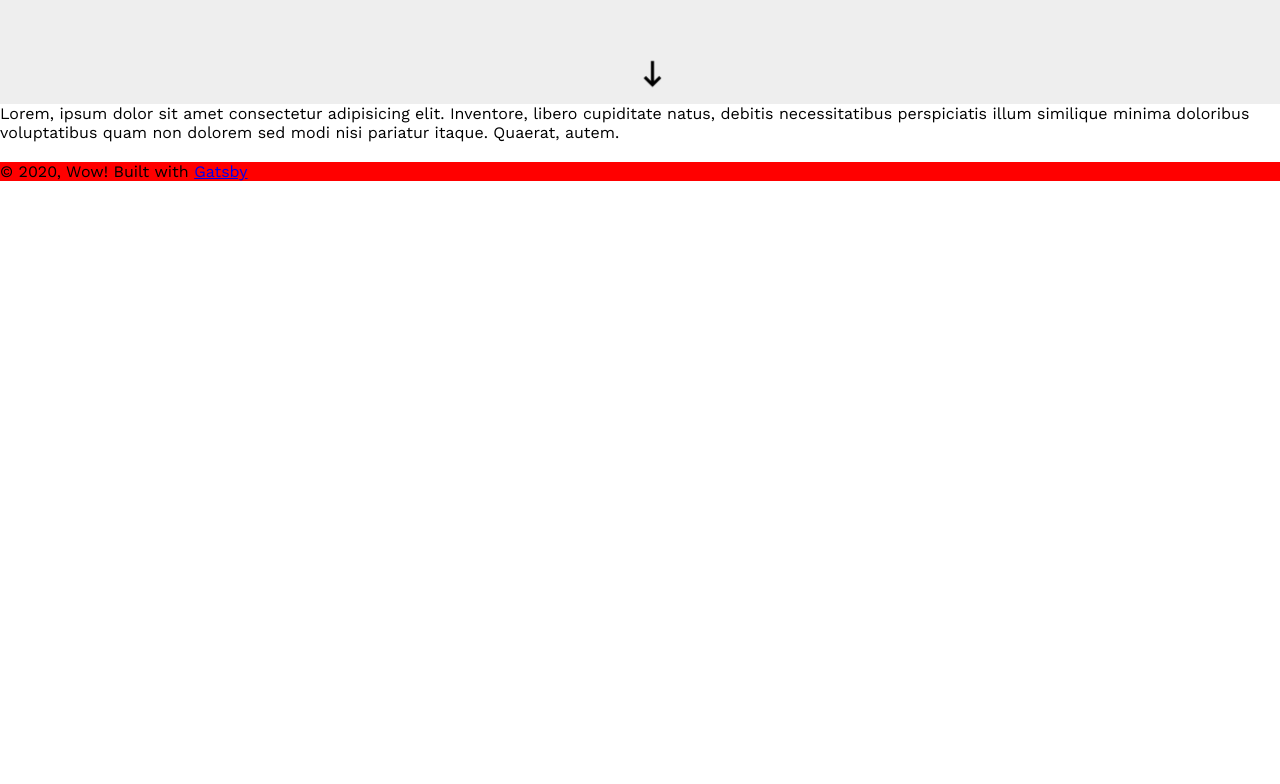
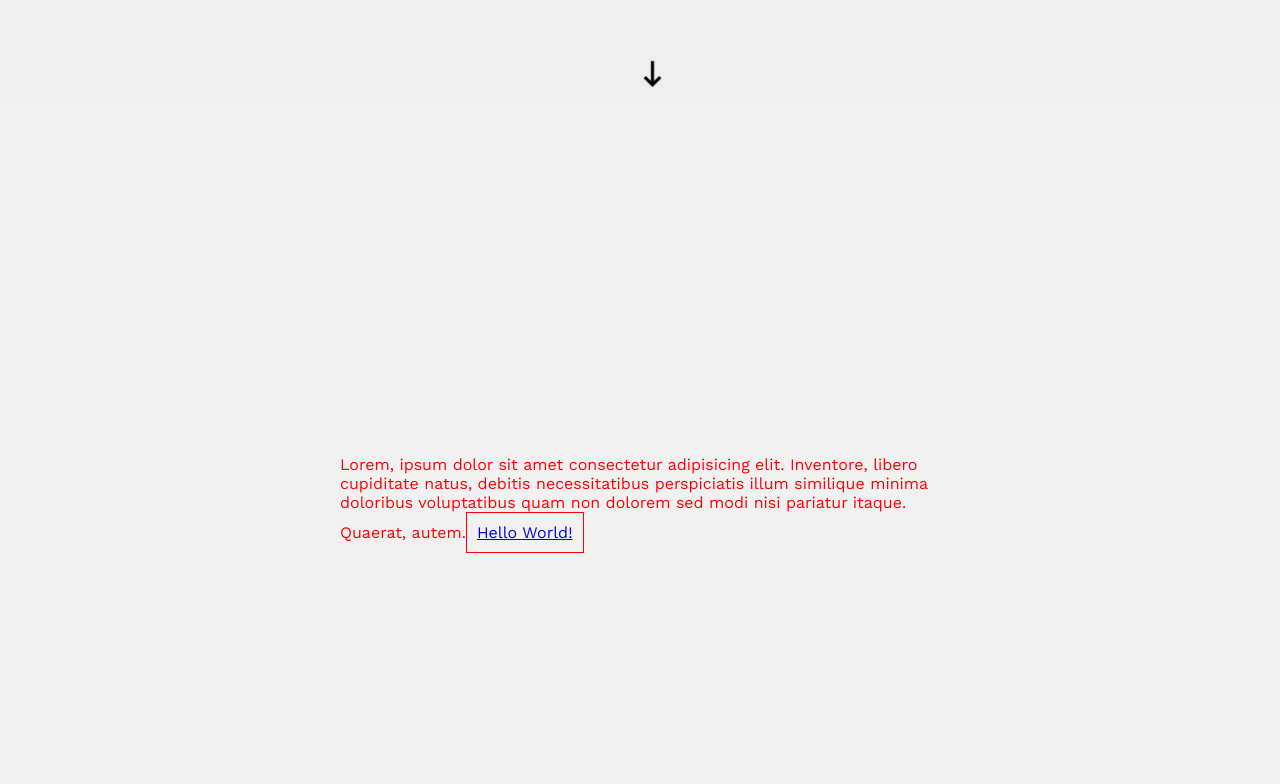
Before and after one commit to gibumkang/gatsby-portfolio, a Gatsby site: page / in a window 1280 px wide. Shown: the part 696-1480 px from the top of the page. Before the commit the page ends 877 px from the top, so only its background shows below. Built offline with nearby package versions, Linux system fonts and the light colour scheme; Gatsby itself is replaced by a stand-in of ours.

```diff
--- /dev/null
+++ b/src/components/buttons.js
@@ -0,0 +1,9 @@
+import styled from 'styled-components';
+import { motion } from 'framer-motion';
+import { Link } from 'gatsby';
+
+export const Button = styled(motion.div)`
+    border: 1px solid red;
+    display: inline-block;
+    padding: 1rem;
+`
--- a/src/components/portfolio/portfolio.js
+++ b/src/components/portfolio/portfolio.js
@@ -1,14 +1,26 @@
 import React from "react"
-import styled from "styled-components"
+import {
+	Portfolio,
+	PortfolioContainer,
+} from './styles'
+import {
+	Button,
+} from '../buttons';
+import {Link} from 'gatsby';
 
 const portfolio = () => {
 	return (
-		<div>
-			Lorem, ipsum dolor sit amet consectetur adipisicing elit. Inventore,
-			libero cupiditate natus, debitis necessitatibus perspiciatis illum
-			similique minima doloribus voluptatibus quam non dolorem sed modi
-			nisi pariatur itaque. Quaerat, autem.
-		</div>
+		<Portfolio>
+			<PortfolioContainer>
+				Lorem, ipsum dolor sit amet consectetur adipisicing elit. Inventore,
+				libero cupiditate natus, debitis necessitatibus perspiciatis illum
+				similique minima doloribus voluptatibus quam non dolorem sed modi
+				nisi pariatur itaque. Quaerat, autem.
+				<Button>
+					<Link to="/">Hello World!</Link>
+				</Button>
+			</PortfolioContainer>
+		</Portfolio>
 	)
 }
 
--- /dev/null
+++ b/src/components/portfolio/styles.js
@@ -0,0 +1,18 @@
+import styled from "styled-components"
+import { motion } from "framer-motion"
+
+export const Portfolio = styled.div`
+    text-align: left;
+    background: #f1f1f1;
+    width: 100vw;
+    height: 100vh;
+    display: flex;
+    align-items: center;
+    justify-content: center;
+`
+
+export const PortfolioContainer = styled.div`
+    padding: 0 rem ${props => props.theme.padding};
+    width: 60rem;
+    color: red;
+`
--- a/src/components/splash/styles.js
+++ b/src/components/splash/styles.js
@@ -7,7 +7,7 @@
 	height: 100vh;
 	display: flex;
 	align-items: center;
-	justify-content: flex-start;
+	justify-content: center;
 `
 
 export const SplashContainer = styled.div`
```
Also changed, not shown: 1 other file.
